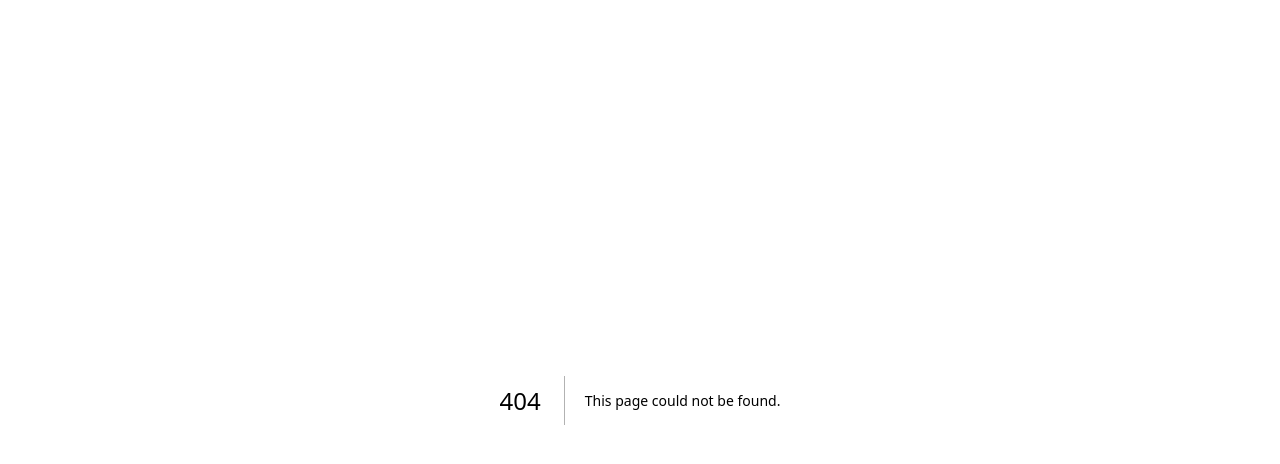
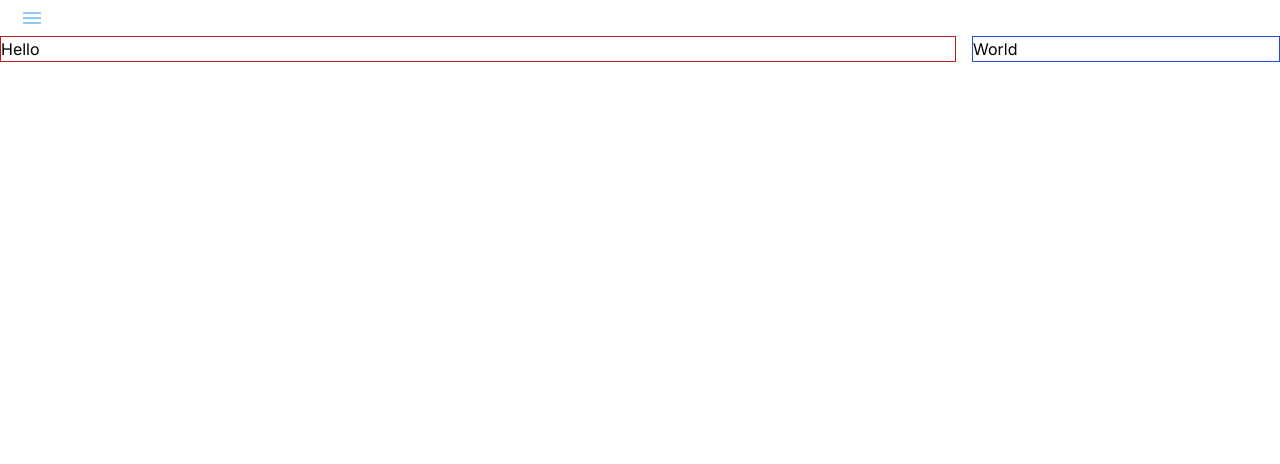
Before and after one commit to bpcampeau/hub.community.quebec, a Next.js app: page /home in a window 1280 px wide. Before the commit this address had no page. Shown: the top 464 px of the page. Built offline with nearby package versions, Linux system fonts and the light colour scheme.

Commit message:
chore: ajout de theme parceque next pue [SteveDev76]

```diff
--- a/next.config.mjs
+++ b/next.config.mjs
@@ -1,4 +1,14 @@
 /** @type {import('next').NextConfig} */
-const nextConfig = {};
+const nextConfig = {
+  async redirects() {
+    return [
+      {
+        source: '/',
+        destination: '/home',
+        permanent: true,
+      },
+    ]
+  },
+}
 
-export default nextConfig;
+export default nextConfig
--- /dev/null
+++ b/src/app/home/layout.tsx
@@ -0,0 +1,22 @@
+'use client'
+
+import type { Metadata } from 'next'
+import { Inter } from 'next/font/google'
+import CssBaseline from '@mui/material/CssBaseline'
+import { ThemeProvider, createTheme } from '@mui/material'
+
+const inter = Inter({ subsets: ['latin'] })
+
+const darkTheme = createTheme({
+  palette: {
+    mode: 'dark',
+  },
+})
+
+export default function Layout({
+  children,
+}: Readonly<{
+  children: React.ReactNode
+}>) {
+  return <ThemeProvider theme={darkTheme}>{children}</ThemeProvider>
+}
--- /dev/null
+++ b/src/app/home/page.tsx
@@ -0,0 +1,32 @@
+'use client'
+
+import { MenuNavigation } from '@/components'
+import { menuRoutes } from '@/definition'
+import { Button, Drawer } from '@mui/material'
+import { useState } from 'react'
+import MenuIcon from '@mui/icons-material/Menu'
+
+export default function Page() {
+  const [menuOpen, setMenuOpen] = useState(false)
+
+  const handleMenu = (newMenuState: boolean) => {
+    setMenuOpen(newMenuState)
+  }
+
+  return (
+    <>
+      <Drawer open={menuOpen} onClose={() => handleMenu(false)}>
+        <MenuNavigation menuItems={menuRoutes} />
+      </Drawer>
+      <div id="contenu" className="container mx-auto">
+        <Button onClick={() => handleMenu(true)}>
+          <MenuIcon />
+        </Button>
+        <div className="grid grid-cols-12 gap-4">
+          <div className="border border-solid border-red-700 col-span-9">Hello</div>
+          <div className="border border-solid border-blue-700 col-span-3">World</div>
+        </div>
+      </div>
+    </>
+  )
+}
--- a/src/app/page.tsx
+++ b/src/app/page.tsx
@@ -1,5 +1,3 @@
-'use client'
-
 import { MenuNavigation } from '@/components'
 import { menuRoutes } from '@/definition'
 import { Button, Drawer } from '@mui/material'
@@ -7,26 +5,5 @@ import { useState } from 'react'
 import MenuIcon from '@mui/icons-material/Menu'
 
 export default function AppHome() {
-  const [menuOpen, setMenuOpen] = useState(false)
-
-  const handleMenu = (newMenuState: boolean) => {
-    setMenuOpen(newMenuState)
-  }
-
-  return (
-    <>
-      <Drawer open={menuOpen} onClose={() => handleMenu(false)}>
-        <MenuNavigation menuItems={menuRoutes} />
-      </Drawer>
-      <div id="contenu" className="container mx-auto">
-        <Button onClick={() => handleMenu(true)}>
-          <MenuIcon />
-        </Button>
-        <div className="grid grid-cols-12 gap-4">
-          <div className="border border-solid border-red-700 col-span-9">Hello</div>
-          <div className="border border-solid border-blue-700 col-span-3">World</div>
-        </div>
-      </div>
-    </>
-  )
+  return <></>
 }
```
